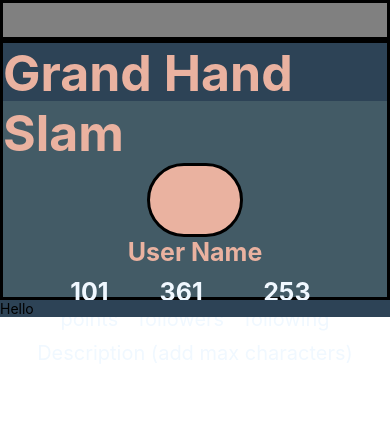
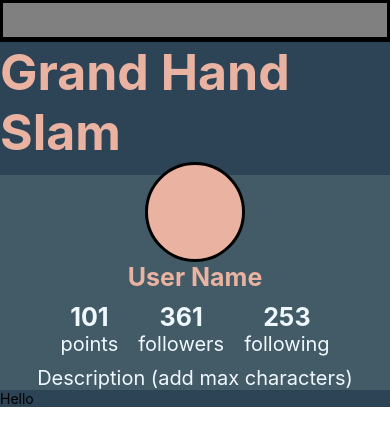
Before and after one commit to Reigningeddie/Grand_Hand_Slam_Mobile, a React Native app: screen / in a window 390 px wide. Shown: the top 446 px of the page. Built offline with nearby package versions, Linux system fonts and the light colour scheme.

Commit message:
changed height units from percentage to pixels to remove expanding pic bug

```diff
--- a/components/banner.jsx
+++ b/components/banner.jsx
@@ -9,7 +9,7 @@ const styles = StyleSheet.create({
     position: 'absolute',
     backgroundColor: '#2D4356',
     width: '100%',
-    height: '32%',
+    height: 175,
     zIndex: -1,
   }
 })
--- a/components/home.jsx
+++ b/components/home.jsx
@@ -27,8 +27,8 @@ const styles = StyleSheet.create({
   body: {
     width: '100%',
     alignItems: 'center',
-    border: 'solid',
-    borderWidth: 3,
+    borderTop: 'solid',
+    borderTopWidth: 2,
   },
 
   title: {
@@ -39,8 +39,8 @@ const styles = StyleSheet.create({
 
   pic: {
     border: 'solid',
-    height: '29%',
-    width: '25%',
+    height: 100,
+    width: 100,
     borderRadius: 60,
     borderWidth: 3,
     backgroundColor: '#EAB2A0',
```
